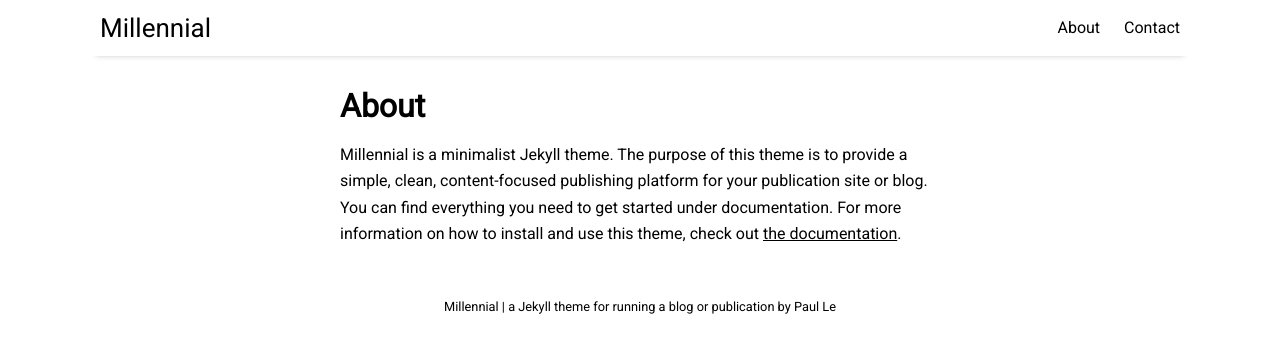
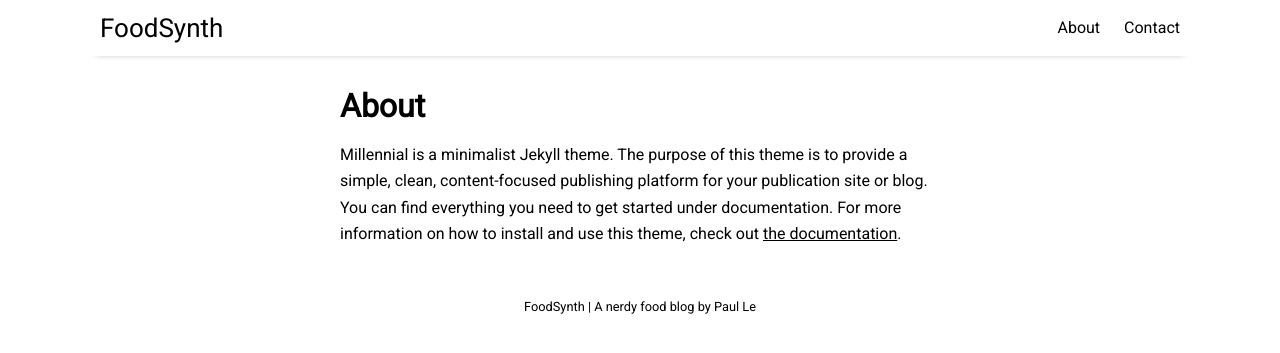
Before and after one commit to ThomStargazer/foodblog, a Jekyll site: the page built from pages/about.md, in a window 1280 px wide. Shown: the top 353 px of the page. Built offline with Jekyll 4.4.1, drawn with Linux system fonts in a browser that asks for light colours; nearby versions of some CDN libraries.

Commit message:
Update _config.yml

```diff
--- a/_config.yml
+++ b/_config.yml
@@ -14,8 +14,8 @@ sass:
   style: :nested
 
 # Customise atom feed settings (this is where Jekyll-Feed gets configuration information)
-title:		           "Millennial"
-description:	       "a Jekyll theme for running a blog or publication"
+title:		           "FoodSynth"
+description:	       "A nerdy food blog"
 author:              "Paul Le"
 
 # RSS 2.0 can be used instead of Atom by uncommenting following two lines
```
